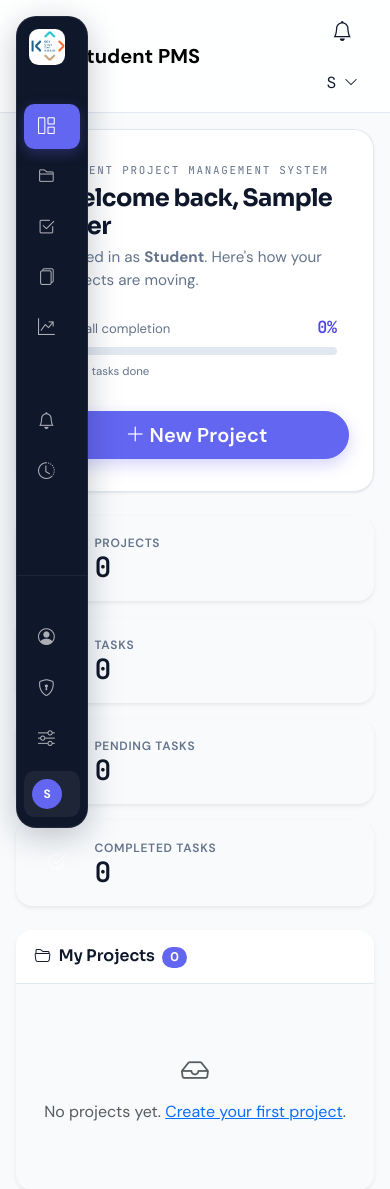
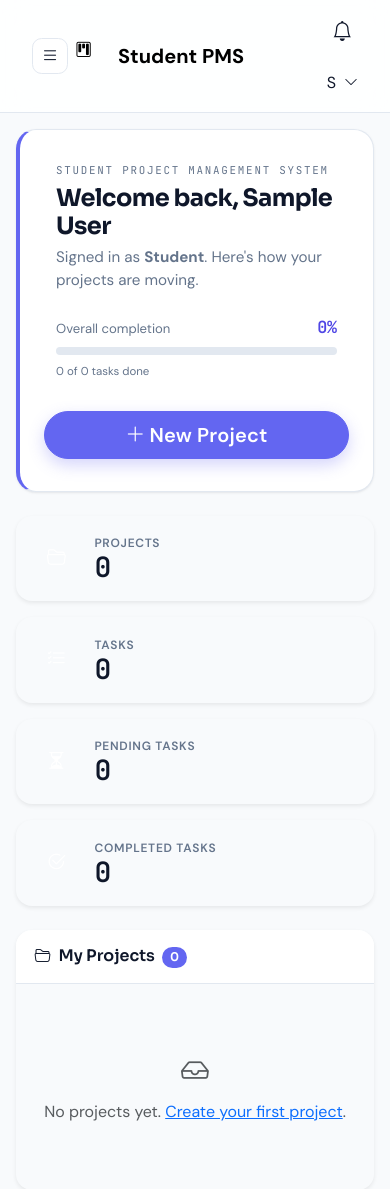
Before and after one commit to raoshoaib21/Student_Project_Management_System, a Django app: page /dashboard/ in a window 390 px wide. Shown: the top 1189 px of the page. Run offline with Django 5.2, Linux system fonts and the light colour scheme; the visitor is signed in with stand-in values (Sample User, id 1); data that the repository does not hold is empty.

Commit message:
Replace floating sidebar with drawer/off-canvas: slides in from left, full-width content, hamburger toggle, backdrop overlay, Escape key to close

```diff
--- a/static/css/styles.css
+++ b/static/css/styles.css
@@ -156,37 +156,55 @@ h1, h2, h3, h4, h5, h6,
 }
 
 /* ---------------------------------------------------------------------
-   App shell — floating sidebar + content column
+   App shell — drawer sidebar + full-width content
    --------------------------------------------------------------------- */
 
 .sidebar {
-    --sidebar-expanded: 240px;
-    --sidebar-collapsed: 72px;
     position: fixed;
-    top: 16px;
-    left: 16px;
-    bottom: 16px;
-    width: var(--sidebar-expanded);
+    top: 0;
+    left: -280px;
+    bottom: 0;
+    width: 268px;
     background: var(--slate-900);
-    border: 1px solid rgba(255, 255, 255, .08);
-    border-radius: 1.25rem;
-    z-index: 1040;
+    border-right: 1px solid rgba(255, 255, 255, .06);
+    z-index: 1060;
     display: flex;
     flex-direction: column;
-    transition: width .28s cubic-bezier(.4, 0, .2, 1);
-    overflow: hidden;
-    box-shadow: 0 8px 32px rgba(15, 23, 42, .25);
+    transition: left .3s cubic-bezier(.4, 0, .2, 1);
+    overflow-y: auto;
+    overflow-x: hidden;
+}
+
+.sidebar.open {
+    left: 0;
 }
 
 .sidebar::-webkit-scrollbar { width: 4px; }
 .sidebar::-webkit-scrollbar-thumb { background: rgba(255, 255, 255, .15); border-radius: 50rem; }
 
+.sidebar-backdrop {
+    position: fixed;
+    inset: 0;
+    background: rgba(15, 23, 42, .45);
+    z-index: 1055;
+    opacity: 0;
+    pointer-events: none;
+    transition: opacity .3s ease;
+    backdrop-filter: blur(2px);
+}
+
+.sidebar-backdrop.open {
+    opacity: 1;
+    pointer-events: auto;
+}
+
 .sidebar-header {
     display: flex;
     align-items: center;
     justify-content: space-between;
-    padding: .75rem .75rem .5rem .85rem;
+    padding: .85rem .85rem .6rem;
     flex-shrink: 0;
+    border-bottom: 1px solid rgba(255, 255, 255, .06);
 }
 
 .sidebar-brand {
@@ -237,8 +253,7 @@ h1, h2, h3, h4, h5, h6,
 .sidebar-nav {
     flex: 1;
     overflow-y: auto;
-    overflow-x: hidden;
-    padding: 0 .6rem;
+    padding: .5rem .6rem;
 }
 
 .sidebar-section-label {
@@ -303,7 +312,6 @@ h1, h2, h3, h4, h5, h6,
     padding: .5rem .55rem;
     border-radius: .65rem;
     background: rgba(255, 255, 255, .06);
-    margin-top: .35rem;
 }
 
 .sidebar-user-avatar {
@@ -328,69 +336,31 @@ h1, h2, h3, h4, h5, h6,
     text-overflow: ellipsis;
 }
 
-/* ── Collapsed state ─────────────────────────────────────────────── */
-
-.sidebar-collapsed .sidebar {
-    width: var(--sidebar-collapsed);
+/* Hamburger toggle button */
+.sidebar-toggle-btn {
+    display: inline-flex;
+    align-items: center;
+    justify-content: center;
+    width: 36px;
+    height: 36px;
+    border: 1px solid var(--border);
+    border-radius: .6rem;
+    background: #fff;
+    color: var(--ink);
+    font-size: 1.1rem;
+    cursor: pointer;
+    transition: background .15s, box-shadow .15s;
 }
 
-.sidebar-collapsed .sidebar-brand-text,
-.sidebar-collapsed .sidebar-section-label,
-.sidebar-collapsed .nav-label,
-.sidebar-collapsed .sidebar-user-name {
-    opacity: 0;
-    width: 0;
-    overflow: hidden;
+.sidebar-toggle-btn:hover {
+    background: var(--bg);
+    box-shadow: var(--shadow-xs);
 }
 
-.sidebar-collapsed .sidebar-header {
-    justify-content: center;
-    padding-left: 0;
-    padding-right: 0;
-}
-
-.sidebar-collapsed .sidebar-toggle {
-    position: absolute;
-    top: .65rem;
-    right: .5rem;
-}
-
-.sidebar-collapsed .sidebar-toggle .toggle-icon {
-    transform: rotate(180deg);
-}
-
-.sidebar-collapsed .sidebar .nav-link {
-    justify-content: center;
-    padding: .6rem;
-}
-
-.sidebar-collapsed .sidebar-nav {
-    padding: 0 .45rem;
-}
-
-.sidebar-collapsed .sidebar-footer {
-    padding: .5rem .45rem .65rem;
-}
-
-.sidebar-collapsed .sidebar-user {
-    justify-content: center;
-    padding: .5rem;
-}
-
-.sidebar-collapsed .sidebar-section-label {
-    text-align: center;
-    padding: .75rem .2rem .3rem;
-}
-
-/* Content column offset */
+/* Content column — always full width */
 .main-wrapper {
-    margin-left: calc(var(--sidebar-expanded) + 32px);
-    overflow-x: hidden;
-    transition: margin-left .28s cubic-bezier(.4, 0, .2, 1);
-}
-
-.sidebar-collapsed .main-wrapper {
-    margin-left: calc(var(--sidebar-collapsed) + 32px);
+    margin-left: 0;
+    width: 100%;
 }
 
 /* ---------------------------------------------------------------------
@@ -1002,23 +972,8 @@ h1, h2, h3, h4, h5, h6,
 
 @media (max-width: 991.98px) {
     .sidebar {
-        width: var(--sidebar-collapsed);
+        width: 280px;
     }
-    .sidebar-brand-text, .sidebar-section-label, .nav-label, .sidebar-user-name {
-        opacity: 0;
-        width: 0;
-        overflow: hidden;
-    }
-    .sidebar-header { justify-content: center; padding-left: 0; padding-right: 0; }
-    .sidebar .nav-link { justify-content: center; padding: .6rem; }
-    .sidebar-nav { padding: 0 .45rem; }
-    .sidebar-footer { padding: .5rem .45rem .65rem; }
-    .sidebar-user { justify-content: center; padding: .5rem; }
-    .sidebar-section-label { text-align: center; padding: .75rem .2rem .3rem; }
-    .main-wrapper {
-        margin-left: calc(var(--sidebar-collapsed) + 32px);
-    }
-    .sidebar-toggle { display: none; }
 }
 
 @media (max-width: 767.98px) {
--- a/templates/partials/sidebar.html
+++ b/templates/partials/sidebar.html
@@ -5,8 +5,8 @@
             <img src="{% static 'images/logo.png' %}" alt="Student PMS" class="sidebar-logo">
             <span class="sidebar-brand-text">Student PMS</span>
         </a>
-        <button class="sidebar-toggle" id="sidebarToggle" title="Toggle sidebar" aria-label="Toggle sidebar">
-            <i class="bi bi-chevron-left toggle-icon"></i>
+        <button class="sidebar-close" id="sidebarClose" aria-label="Close sidebar">
+            <i class="bi bi-x-lg"></i>
         </button>
     </div>
 
@@ -14,42 +14,42 @@
         <div class="sidebar-section-label">Main</div>
         <ul class="nav flex-column gap-1">
             <li class="nav-item">
-                <a href="{% url 'core:dashboard' %}" class="nav-link {% if active_page == 'dashboard' %}active{% endif %}" data-bs-toggle="tooltip" data-bs-placement="right" title="Dashboard">
-                    <i class="bi bi-grid-1x2"></i><span class="nav-label">Dashboard</span>
+                <a href="{% url 'core:dashboard' %}" class="nav-link {% if active_page == 'dashboard' %}active{% endif %}">
+                    <i class="bi bi-grid-1x2"></i><span>Dashboard</span>
                 </a>
             </li>
             <li class="nav-item">
-                <a href="{% url 'projects:project_list' %}" class="nav-link {% if active_page == 'projects' %}active{% endif %}" data-bs-toggle="tooltip" data-bs-placement="right" title="Projects">
-                    <i class="bi bi-folder2"></i><span class="nav-label">Projects</span>
+                <a href="{% url 'projects:project_list' %}" class="nav-link {% if active_page == 'projects' %}active{% endif %}">
+                    <i class="bi bi-folder2"></i><span>Projects</span>
                 </a>
             </li>
             <li class="nav-item">
-                <a href="{% url 'projects:task_list' %}" class="nav-link {% if active_page == 'tasks' %}active{% endif %}" data-bs-toggle="tooltip" data-bs-placement="right" title="Tasks">
-                    <i class="bi bi-check2-square"></i><span class="nav-label">Tasks</span>
+                <a href="{% url 'projects:task_list' %}" class="nav-link {% if active_page == 'tasks' %}active{% endif %}">
+                    <i class="bi bi-check2-square"></i><span>Tasks</span>
                 </a>
             </li>
             <li class="nav-item">
-                <a href="{% url 'documents:document_list' %}" class="nav-link {% if active_page == 'documents' %}active{% endif %}" data-bs-toggle="tooltip" data-bs-placement="right" title="Documents">
-                    <i class="bi bi-files"></i><span class="nav-label">Documents</span>
+                <a href="{% url 'documents:document_list' %}" class="nav-link {% if active_page == 'documents' %}active{% endif %}">
+                    <i class="bi bi-files"></i><span>Documents</span>
                 </a>
             </li>
             <li class="nav-item">
-                <a href="{% url 'progress:report_list' %}" class="nav-link {% if active_page == 'progress' %}active{% endif %}" data-bs-toggle="tooltip" data-bs-placement="right" title="Progress Reports">
-                    <i class="bi bi-graph-up-arrow"></i><span class="nav-label">Reports</span>
+                <a href="{% url 'progress:report_list' %}" class="nav-link {% if active_page == 'progress' %}active{% endif %}">
+                    <i class="bi bi-graph-up-arrow"></i><span>Reports</span>
                 </a>
             </li>
         </ul>
 
-        <div class="sidebar-section-label mt-3">System</div>
+        <div class="sidebar-section-label">System</div>
         <ul class="nav flex-column gap-1">
             <li class="nav-item">
-                <a href="{% url 'core:notification_list' %}" class="nav-link {% if active_page == 'notifications' %}active{% endif %}" data-bs-toggle="tooltip" data-bs-placement="right" title="Notifications">
-                    <i class="bi bi-bell"></i><span class="nav-label">Notifications</span>
+                <a href="{% url 'core:notification_list' %}" class="nav-link {% if active_page == 'notifications' %}active{% endif %}">
+                    <i class="bi bi-bell"></i><span>Notifications</span>
                 </a>
             </li>
             <li class="nav-item">
-                <a href="{% url 'core:activity_log' %}" class="nav-link {% if active_page == 'activity_log' %}active{% endif %}" data-bs-toggle="tooltip" data-bs-placement="right" title="Activity Log">
-                    <i class="bi bi-clock-history"></i><span class="nav-label">Activity Log</span>
+                <a href="{% url 'core:activity_log' %}" class="nav-link {% if active_page == 'activity_log' %}active{% endif %}">
+                    <i class="bi bi-clock-history"></i><span>Activity Log</span>
                 </a>
             </li>
         </ul>
@@ -59,26 +59,27 @@
         <div class="sidebar-section-label">Account</div>
         <ul class="nav flex-column gap-1">
             <li class="nav-item">
-                <a href="{% url 'accounts:profile' %}" class="nav-link {% if active_page == 'profile' %}active{% endif %}" data-bs-toggle="tooltip" data-bs-placement="right" title="Profile">
-                    <i class="bi bi-person-circle"></i><span class="nav-label">Profile</span>
+                <a href="{% url 'accounts:profile' %}" class="nav-link {% if active_page == 'profile' %}active{% endif %}">
+                    <i class="bi bi-person-circle"></i><span>Profile</span>
                 </a>
             </li>
             <li class="nav-item">
-                <a href="{% url 'accounts:password_change' %}" class="nav-link" data-bs-toggle="tooltip" data-bs-placement="right" title="Change Password">
-                    <i class="bi bi-shield-lock"></i><span class="nav-label">Password</span>
+                <a href="{% url 'accounts:password_change' %}" class="nav-link">
+                    <i class="bi bi-shield-lock"></i><span>Password</span>
                 </a>
             </li>
             {% if user.is_staff %}
                 <li class="nav-item">
-                    <a href="{% url 'admin:index' %}" class="nav-link" data-bs-toggle="tooltip" data-bs-placement="right" title="Admin Panel">
-                        <i class="bi bi-sliders"></i><span class="nav-label">Admin</span>
+                    <a href="{% url 'admin:index' %}" class="nav-link">
+                        <i class="bi bi-sliders"></i><span>Admin</span>
                     </a>
                 </li>
             {% endif %}
         </ul>
-        <div class="sidebar-user mt-2">
+        <div class="sidebar-user">
             <div class="sidebar-user-avatar">{{ user.first_name|default:user.username|slice:":1"|upper }}</div>
-            <span class="nav-label sidebar-user-name">{{ user.get_full_name|default:user.username }}</span>
+            <span class="sidebar-user-name">{{ user.get_full_name|default:user.username }}</span>
         </div>
     </div>
 </aside>
+<div class="sidebar-backdrop" id="sidebarBackdrop"></div>
--- a/templates/partials/topbar.html
+++ b/templates/partials/topbar.html
@@ -1,6 +1,9 @@
 {% load static %}
 <nav class="topbar navbar navbar-expand-lg navbar-light">
     <div class="container-fluid">
+        <button class="sidebar-toggle-btn me-2" id="sidebarToggle" aria-label="Open sidebar">
+            <i class="bi bi-list"></i>
+        </button>
         <span class="navbar-brand d-lg-none">
             <span class="brand-logo" style="width:34px;height:34px;font-size:.95rem;"><i class="bi bi-kanban"></i></span>
             Student PMS
```
Also changed, not shown: other parts of static/css/styles.css (+9 -17 lines), static/js/main.js (+23 -28 lines).
